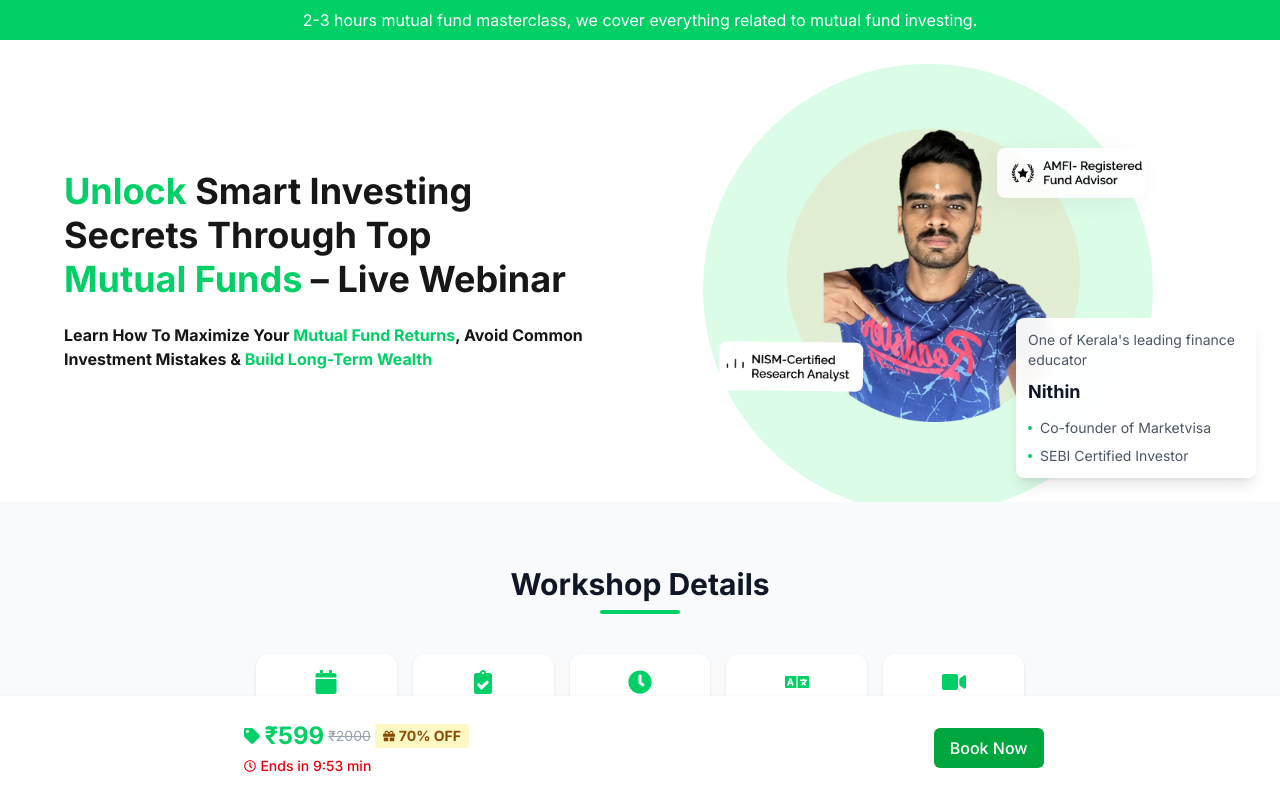
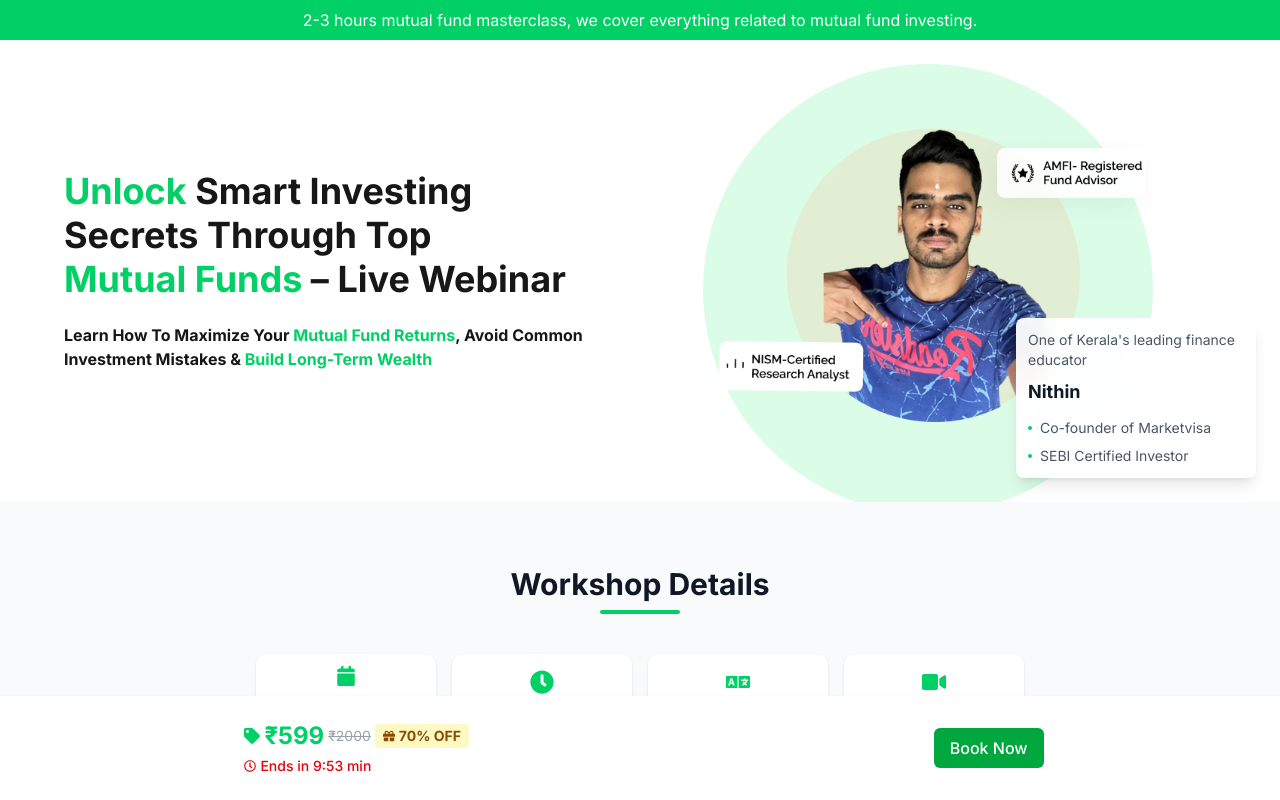
Before and after one commit to samrjj32/marketvisa_V0, a Next.js app: page / in a window 1280 px wide. Shown: the top 800 px of the page. Built offline with nearby package versions, Linux system fonts and the light colour scheme.

Commit message:
fix work details

```diff
--- a/src/components/sections/Hero.tsx
+++ b/src/components/sections/Hero.tsx
@@ -1,8 +1,7 @@
 'use client';
 import React from 'react';
 import Image from 'next/image';
-import { FaClock, FaCalendar, FaLanguage,FaClipboardCheck, FaVideo } from 'react-icons/fa';
-import { WiDaySunny } from 'react-icons/wi';
+import { FaClock, FaCalendar, FaLanguage, FaVideo } from 'react-icons/fa';
 import WhyChooseUs from './WhyChooseUs';
 
 export default function Hero() {
@@ -98,21 +97,21 @@ export default function Hero() {
             </div>
 
             {/* Event Details Grid */}
-            <div className="grid grid-cols-2 md:grid-cols-5 gap-4 mb-8">
-              <div className="text-center p-4 bg-white rounded-xl shadow-sm hover:shadow-md transition-shadow">
-                <FaCalendar className="w-6 h-6 text-[#00D066] mx-auto mb-2" />
-                <p className="font-semibold">Date</p>
-                <p className="text-gray-600">30th March</p>
-              </div>
-              <div className="text-center p-4 bg-white rounded-xl shadow-sm hover:shadow-md transition-shadow">
-                <FaClipboardCheck className="w-6 h-6 text-[#00D066] mx-auto mb-2" />
-                <p className="font-semibold">DAY</p>
-                <p className="text-gray-600">Sunday</p>
-              </div>
+            <div className="grid grid-cols-2 md:grid-cols-4 gap-4 mb-8">
+            <div className="text-center p-3 bg-white rounded-xl shadow-sm hover:shadow-md transition-shadow">
+  <FaCalendar className="w-5 h-5 text-[#00D066] mx-auto mb-1" />
+  <p className="font-semibold">Date</p>
+  <p className="text-gray-600">30th March</p>
+  <p className="mt-1 text-white bg-[#00D066] text-xs font-semibold px-2 py-0.5 rounded-full inline-flex">
+    Sunday
+  </p>
+</div>
+
               <div className="text-center p-4 bg-white rounded-xl shadow-sm hover:shadow-md transition-shadow">
                 <FaClock className="w-6 h-6 text-[#00D066] mx-auto mb-2" />
                 <p className="font-semibold">Time</p>
                 <p className="text-gray-600">11:00 AM</p>
+
               </div>
               <div className="text-center p-4 bg-white rounded-xl shadow-sm hover:shadow-md transition-shadow">
                 <FaLanguage className="w-6 h-6 text-[#00D066] mx-auto mb-2" />
```
